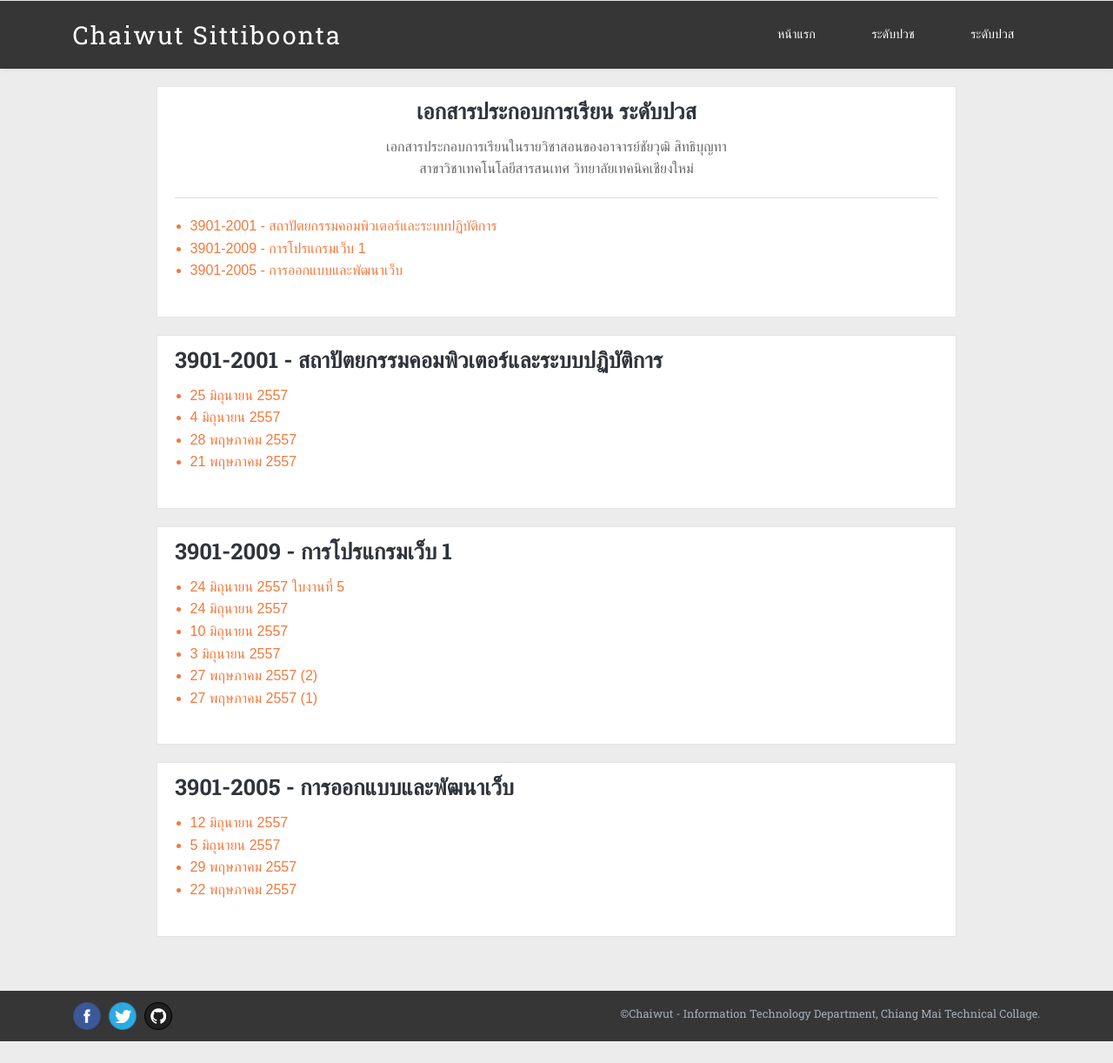
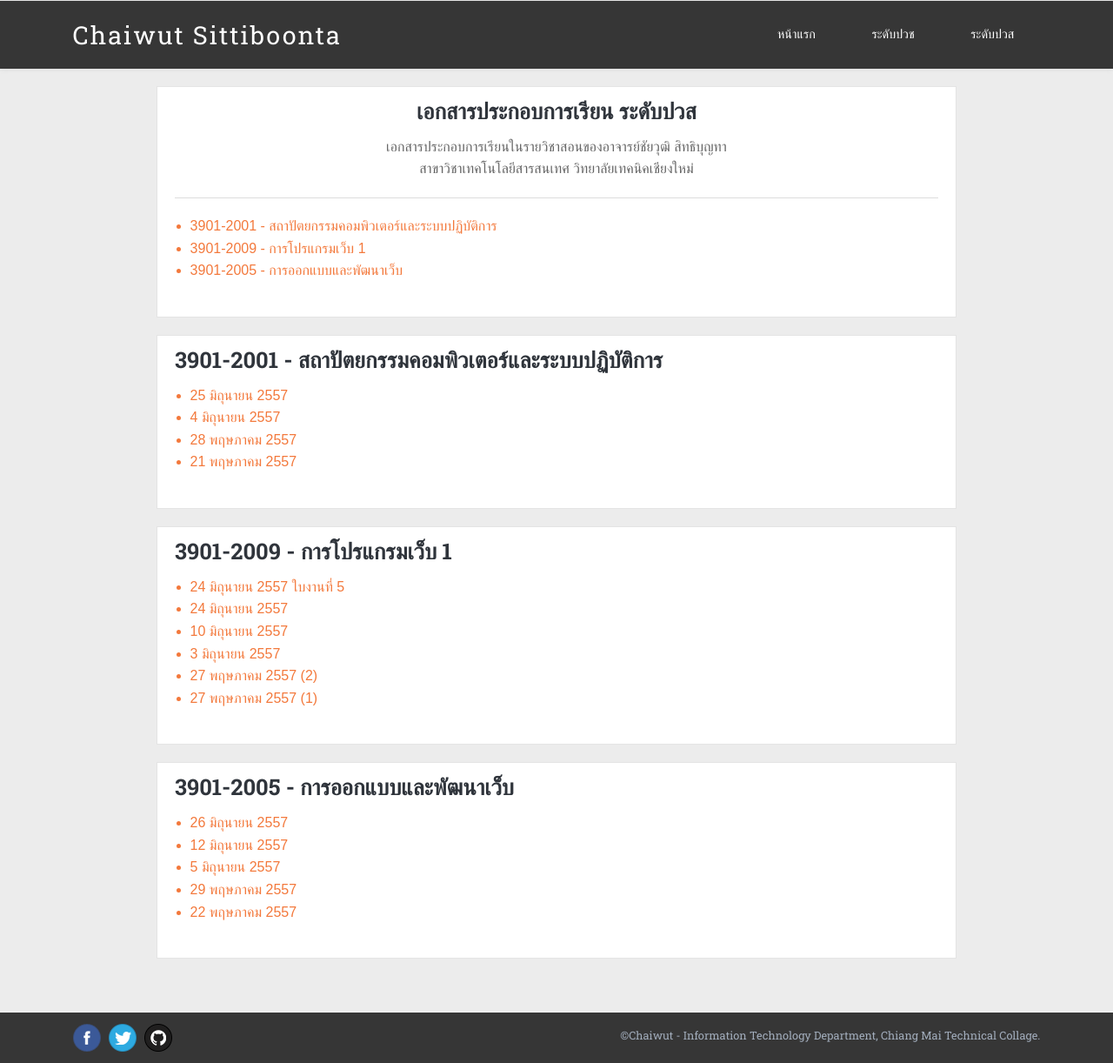
Before and after one commit to ichaiwut/ichaiwut.github.io, a Jekyll site: the page built from slides/high-diploma.html, in a window 1280 px wide. Shown: the whole page at 87% size. Built offline with Jekyll 4.4.1, drawn with Linux system fonts in a browser that asks for light colours; Markdown is read by kramdown in place of the engine named in the settings; before the commit the page ends 1197 px from its top, so only the background shows below that.

Commit message:
Added slide

```diff
--- a/slides/high-diploma.html
+++ b/slides/high-diploma.html
@@ -57,6 +57,9 @@ pagename: Slide
 			<div class="post-list-container slide-con" id="webdesign">
 				<h2>3901-2005 - การออกแบบและพัฒนาเว็บ</h2>
 				<ul>
+					<li>
+						<a href="https://www.dropbox.com/s/hj5tw7km4fdkg1o/3901-2005_26-06-2014.pdf" target="_blank">26 มิถุนายน 2557</a>
+					</li>
 					<li><a href="https://www.dropbox.com/s/13kxol6nawfnj1c/3901-2005_12-06-2014.pdf" target="_blank">12 มิถุนายน 2557</a></li>
 					<li><a href="http://1drv.ms/1p6uo7E" target="_blank">5 มิถุนายน 2557</a></li>
 					<li><a href="https://dl.dropboxusercontent.com/u/17122608/forprint/3901-2005/3901-2005_29-05-14.pdf" target="_blank">29 พฤษภาคม 2557</a></li>
```
